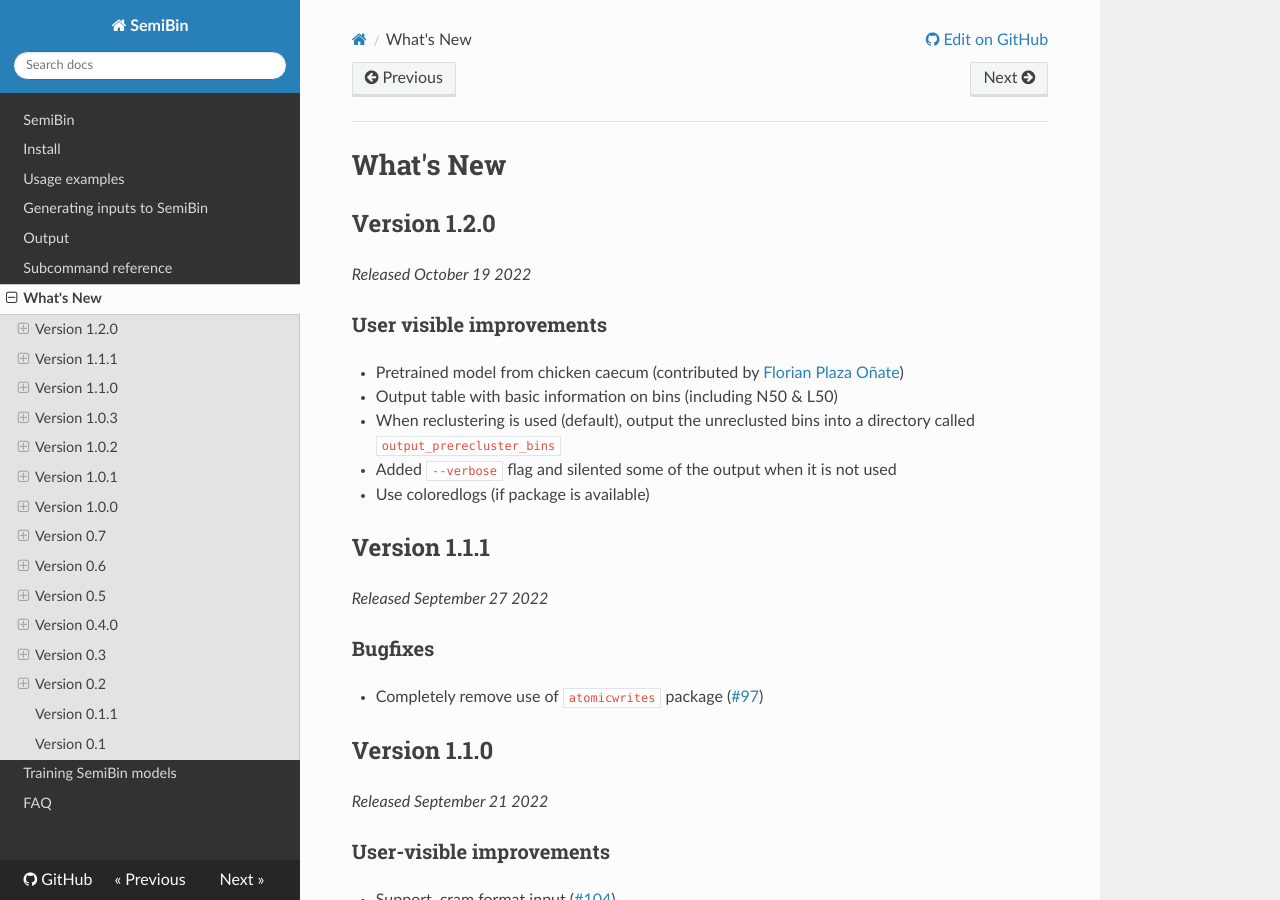
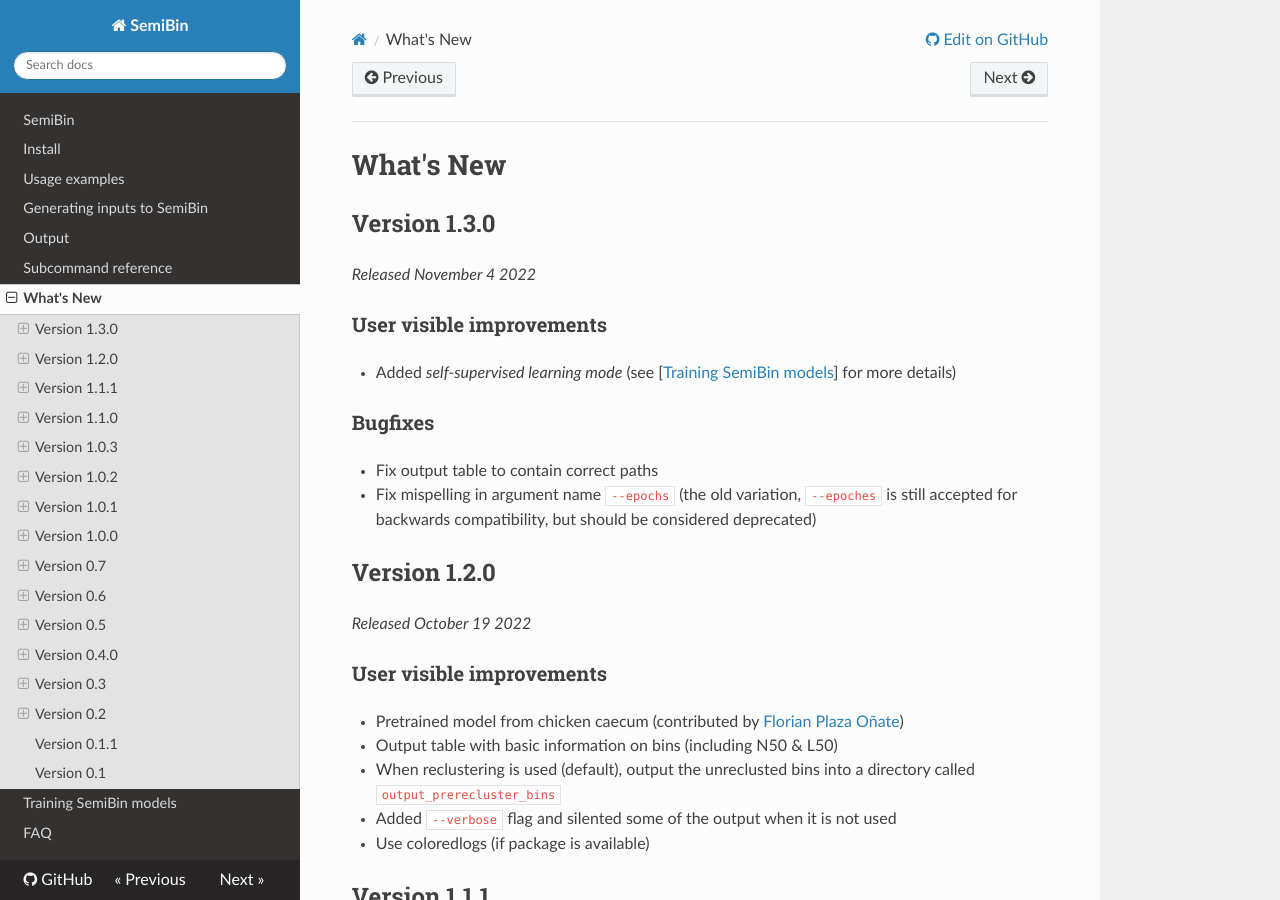
Before and after one commit to BigDataBiology/SemiBin, an MkDocs documentation site: the page built from docs/whatsnew.md, in a window 1280 px wide and 900 px high. Built offline with MkDocs 1.6.1, drawn with Linux system fonts in a browser that asks for light colours; nearby versions of some CDN libraries.

Commit message:
RLS Version 1.3.0
Introduces self-supervised learning!

Also, fixes a few minor bugs

```diff
--- a/docs/whatsnew.md
+++ b/docs/whatsnew.md
@@ -1,4 +1,17 @@
 # What's New
+
+## Version 1.3.0
+
+*Released November 4 2022*
+
+### User visible improvements
+
+- Added _self-supervised learning mode_ (see [[Training SemiBin models](training)] for more details)
+
+### Bugfixes
+
+- Fix output table to contain correct paths
+- Fix mispelling in argument name `--epochs` (the old variation, `--epoches` is still accepted for backwards compatibility, but should be considered deprecated)
 
 ## Version 1.2.0
 
```
Also changed, not shown: 2 other files.
